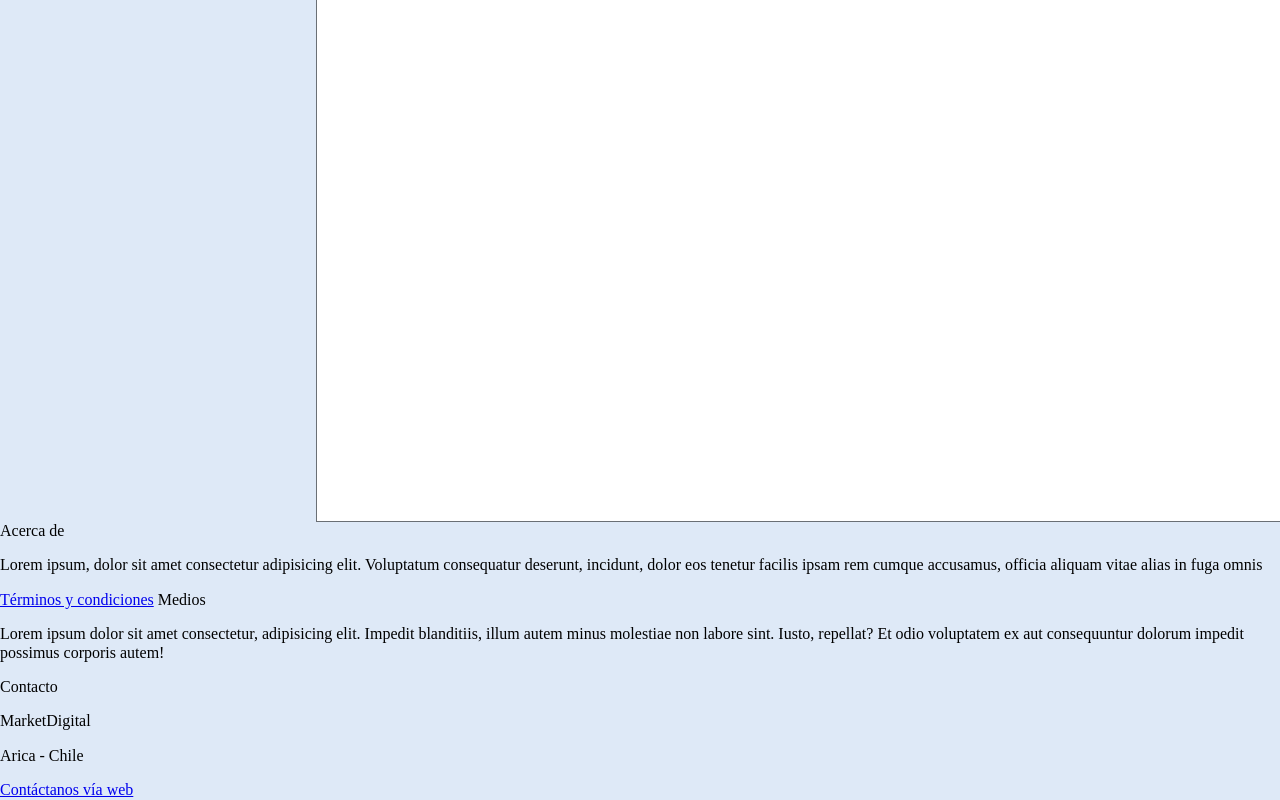
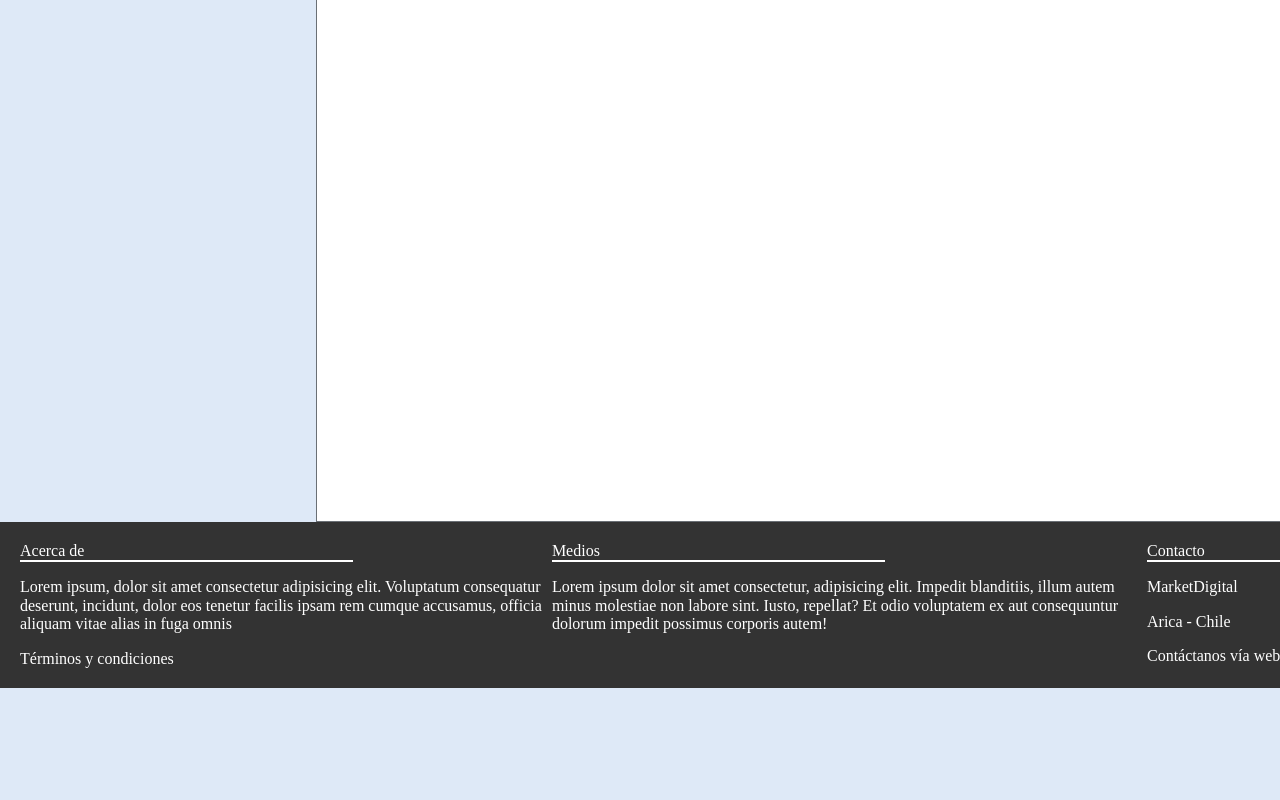
Before and after one commit to Lmunoz22/formativa, a plain HTML site: page index.html in a window 1280 px wide. Shown: the part 1608-2408 px from the top of the page. After the commit the page ends 2296 px from the top, so only its background shows below. Drawn offline with Linux system fonts and the light colour scheme.

Commit message:
codigo completado

```diff
--- a/index.html
+++ b/index.html
@@ -252,7 +252,10 @@
 
     <!--Inicio footer-->
 
-    <span>Acerca de</span>
+    <footer>
+        <div class="ultimo ">
+            <div class="acerca">
+                <span class="guion">Acerca de</span>
 
                 <p>
                     Lorem ipsum, dolor sit amet consectetur adipisicing elit. Voluptatum consequatur deserunt, incidunt,
@@ -260,15 +263,17 @@
                 </p>
 
                 <a href="#">Términos y condiciones</a>
-
-    <span>Medios</span>
+            </div>
+            <div class="medios">
+                <span class="guion">Medios</span>
                 <p>
                     Lorem ipsum dolor sit amet consectetur, adipisicing elit. Impedit blanditiis, illum autem minus
                     molestiae non labore sint. Iusto, repellat? Et odio voluptatem ex aut consequuntur dolorum impedit
                     possimus corporis autem!
                 </p>
-
-    <span>Contacto</span>
+            </div>
+            <div class="contacto">
+                <span class="guion">Contacto</span>
                 <p>
                     MarketDigital
                 </p>
@@ -278,7 +283,9 @@
                 <a href="#">
                     Contáctanos vía web
                 </a>
-
+            </div>
+        </div>
+    </footer>
     <!--Fin footer-->
 </body>
 
--- a/recursos/css/style.css
+++ b/recursos/css/style.css
@@ -190,3 +190,50 @@ img{
 }
 
 /*main*/
+/*footer*/
+footer{
+    background-color: #333333;
+}
+
+.ultimo{
+    width: 150rem;
+    margin: 0 auto;
+    display: flex;
+    padding: 2rem;
+    justify-content: space-between;
+}
+
+.acerca span{
+    color: #ffffff;
+}
+.medios span{
+    color: #ffffff;
+}
+.contacto span{
+    color: #ffffff;
+}
+span.guion::after{
+    content: '';
+    display: block;
+    width: 33.3rem;
+    height: .2rem ;
+    background-color: #ffffff;
+}
+
+.acerca  a{
+    color: #ffffff;
+    text-decoration: none;
+}
+.contacto a{
+    color: #ffffff;
+    text-decoration: none;
+}
+.acerca p{
+    color: #ffffff;
+}
+.medios p{
+    color: #ffffff;
+}
+.contacto p{
+    color: #ffffff;
+}
```
Lines whose indentation alone changed are shown as unchanged.
